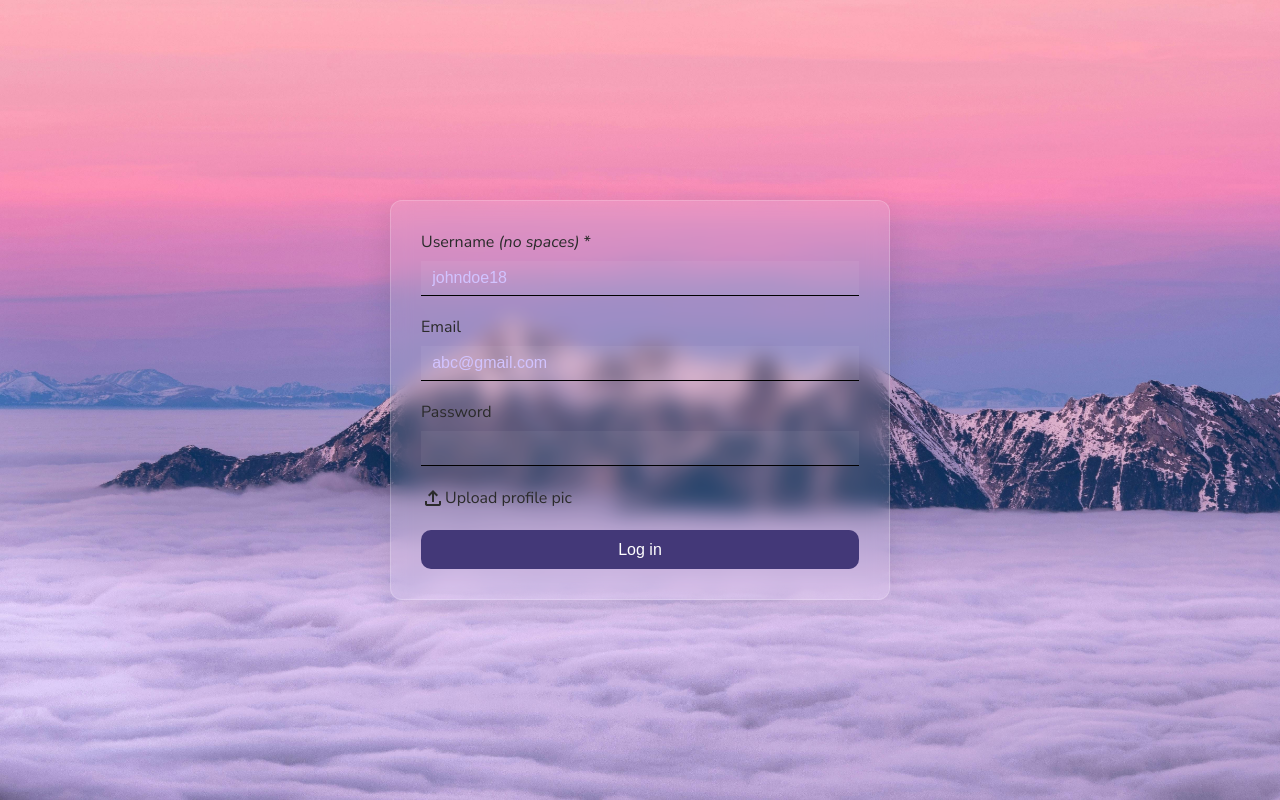
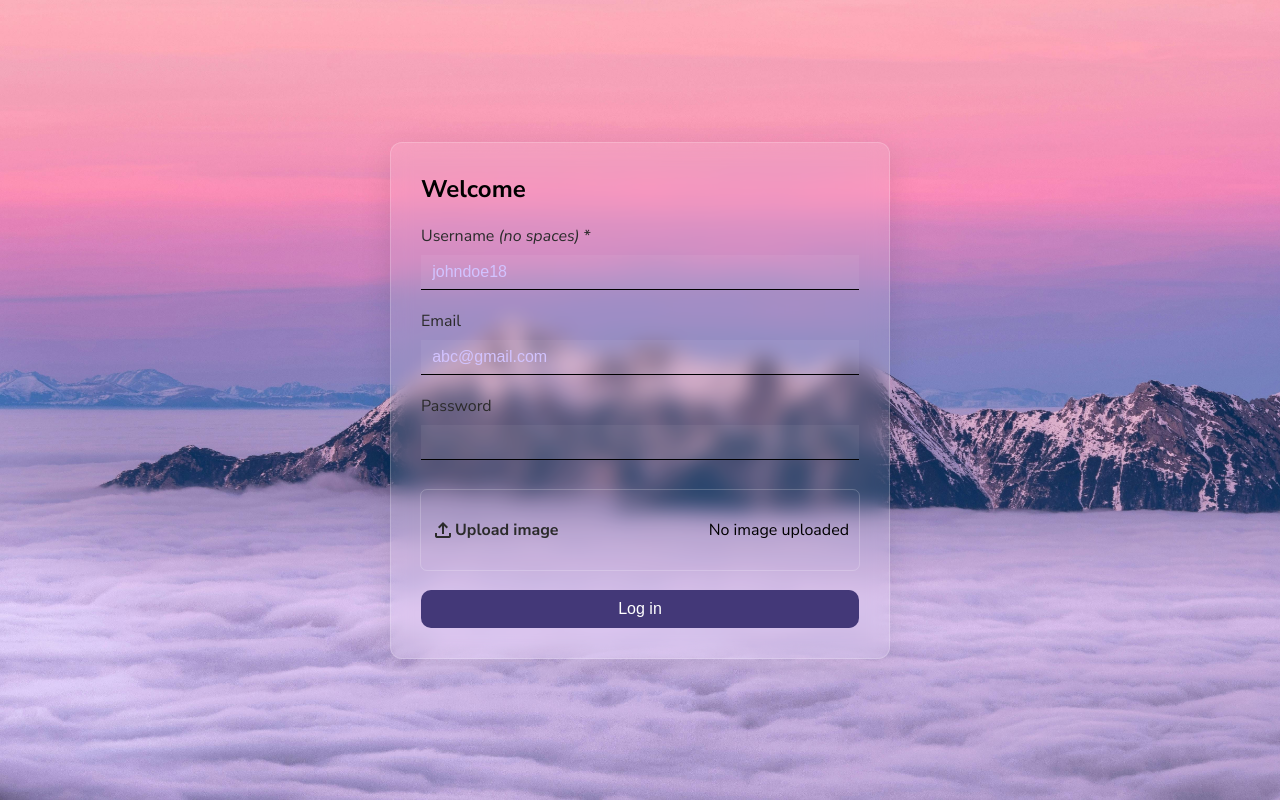
Before and after one commit to weirdwolfx/college-sell-items, a React (Vite) app: page /login in a window 1280 px wide. Built offline with nearby package versions, Linux system fonts and the light colour scheme.

Commit message:
Style img upload input

```diff
--- /dev/null
+++ b/src/components/UploadImg.jsx
@@ -0,0 +1,41 @@
+import React from "react"
+
+export default function UploadImg(props) {
+
+    const [previewImg, setPreviewImg] = React.useState(null)
+
+    const showPreviewImg = (event => {
+        const file = event.target.files[0]
+        if (file) {
+            const img = URL.createObjectURL(file)
+            setPreviewImg(img)
+        }
+    })
+
+    return (
+        <div className="file-input">
+            <label
+                htmlFor="img-input"
+                title={props.title}
+                className="pointer-accessible"
+            >
+                <span className="material-symbols-outlined">upload</span>
+                Upload image
+            </label>
+            <input
+                type="file"
+                accept="image/*"
+                id="img-input"
+                name={props.name}
+                onChange={showPreviewImg}
+                required
+            />
+            <div className="preview-img-container">
+                {previewImg != null ?
+                    <img src={previewImg} alt="image preview" /> :
+                    <p>No image uploaded</p>
+                }
+            </div>
+        </div>
+    )
+}
--- a/src/pages/Login.jsx
+++ b/src/pages/Login.jsx
@@ -1,4 +1,6 @@
 import { useNavigate } from "react-router-dom"
+
+import UploadImg from "../components/UploadImg"
 
 export default function Login(props) {
 
@@ -19,7 +21,9 @@ export default function Login(props) {
     return (
         <>
             <main className="login-page">
-                <form action={userLogin} className="login-form glass">
+                <section className="login-container glass">
+                    <h1>Welcome</h1>
+                    <form action={userLogin} className="login-form">
                         <div>
                             <label htmlFor="username">Username <em>(no spaces)</em> *</label>
                             <input
@@ -32,7 +36,6 @@ export default function Login(props) {
                                 required
                             />
                         </div>
-
                         <div>
                             <label htmlFor="user-email">Email</label>
                             <input
@@ -43,31 +46,17 @@ export default function Login(props) {
                                 title="Email must include an '@'"
                             />
                         </div>
-
                         <div>
                             <label htmlFor="password">Password</label>
                             <input type="password" id="password" name="password" />
                         </div>
-
-                    <div className="file-input">
-                        <label
-                            htmlFor="user-pic"
-                            className="pointer-accessible"
+                        <UploadImg
+                            name="userProfilePic"
                             title="Upload an image file for profile picture"
-                        >
-                            <span className="material-symbols-outlined">upload</span>Upload profile pic
-                        </label>
-                        <input
-                            type="file"
-                            id="user-pic"
-                            name="userProfilePic"
-                            accept="image/*"
-                            required
                         />
-                    </div>
-
                         <button className="login-button pointer-accessible" >Log in</button>
                     </form>
+                </section>
             </main>
         </>
     )
--- a/src/pages/UserItem.jsx
+++ b/src/pages/UserItem.jsx
@@ -3,6 +3,7 @@ import React from "react"
 import ItemCard from "../components/ItemCard"
 import Header from "../components/Header"
 import Footer from "../components/Footer"
+import UploadImg from "../components/UploadImg"
 
 export default function UserItem(props) {
 
@@ -77,13 +78,9 @@ export default function UserItem(props) {
                             <input type="number" id="item-price-input" name="item-price" value="1200" required/>
                         </div>
 
-                        <label htmlFor="item-img-input">Upload image</label>
-                        <input
-                            type="file"
-                            accept="image/*"
-                            id="item-img-input"
+                        <UploadImg
                             name="item-img"
-                            required
+                            title="Upload an image of the item"
                         />
 
                         <button>Submit</button>
--- a/src/styles/index.css
+++ b/src/styles/index.css
@@ -243,7 +243,7 @@ footer a:hover {
     transform-origin: center;
 }
 
-.add-item-form, .login-form {
+.add-item-form, .login-container {
     display: flex;
     flex-direction: column;
     padding: 30px;
@@ -251,7 +251,6 @@ footer a:hover {
     gap: 20px;
     justify-content: center;
     width: 500px;
-    height: 400px;
 }
 
 .add-item-form > div, .login-form > div {
@@ -292,13 +291,13 @@ footer a:hover {
     flex-grow: 1;
 }
 
+.add-item-form .file-input {
+    outline: 1px solid #dfdfe0;
+}
+
 .add-item-button {
     margin-inline: auto;
     margin-bottom: 30px;
-}
-
-input[type='file'] {
-    display: none;
 }
 
 input::placeholder {
@@ -316,6 +315,13 @@ input::placeholder {
 }
 
 /* LOGIN PAGE  */
+
+.login-form {
+    display: flex;
+    flex-direction: column;
+    gap: 20px;
+    justify-content: center;
+}
 
 .glass {
     background: rgba(255, 255, 255, 0.1);
@@ -359,7 +365,39 @@ input::placeholder {
     display: flex;
 }
 
+
+/* FILE INPUT  */
+
 .file-input > label {
     display: flex;
     align-items: center;
+    margin-block: auto;
+    font-weight: bold;
 }
+
+div.file-input {
+    outline: 1px solid rgb(255,255,255, 0.2);
+    display: flex;
+    flex-direction: row;
+    justify-content: space-between;
+    border-radius: 6px;
+    padding: 5px 10px;
+    height: 80px;
+    margin-top: 10px;
+}
+
+input[type='file'] {
+    display: none;
+}
+
+.preview-img-container {
+    border-radius: 6px;
+    display: flex;
+    align-items: center;
+}
+
+.preview-img-container > img {
+    object-fit: cover;
+    border-radius: 6px;
+    aspect-ratio: 1/1;
+}
```
Lines whose indentation alone changed are shown as unchanged.
